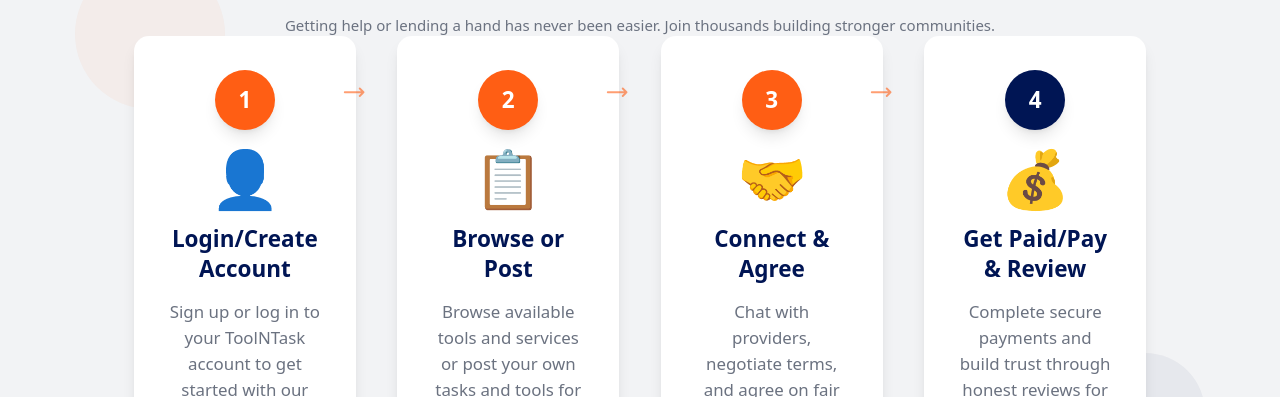
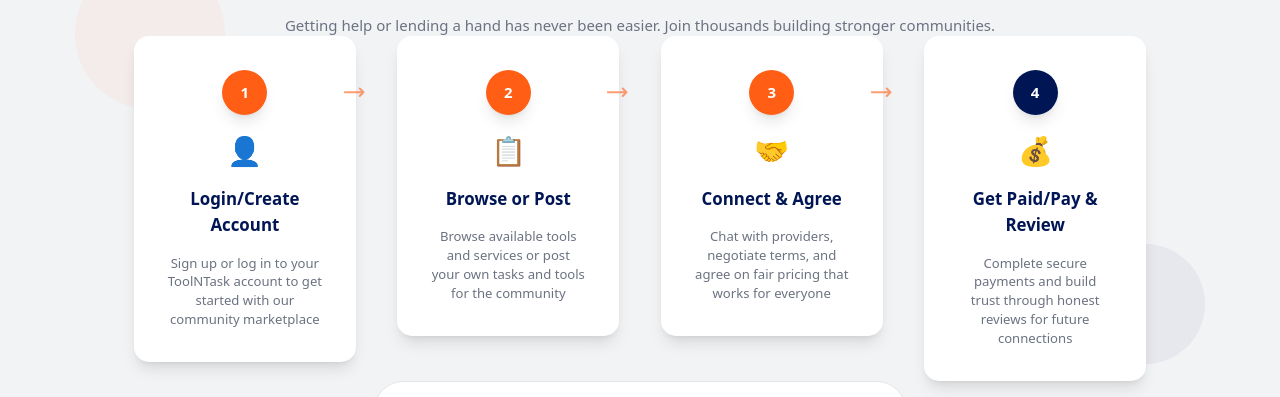
Before and after one commit to SeneshFitzroy/ToolnTask, a Next.js app: page /Home in a window 1280 px wide. Shown: the part 2393-2790 px from the top of the page. Built offline with nearby package versions, Linux system fonts and the light colour scheme; no server answers; the database is empty; a web font is replaced by a local one.

Commit message:
feat: Enhanced pages/Home.tsx,  - Detailed changes: diff --git a/pages/Home.tsx b/pages/Home.tsx index... at 13:27:26.90 Sun 07/20/2025

```diff
--- a/pages/Home.tsx
+++ b/pages/Home.tsx
@@ -497,22 +497,22 @@ export default function Home() {
                   style={{ backgroundColor: theme === 'dark' ? '#001554' : '#FFFFFF' }}
                 >
                   {/* Step Number */}
-                  <div className="w-14 h-14 sm:w-16 sm:h-16 rounded-full flex items-center justify-center text-white font-bold text-xl sm:text-2xl mx-auto mb-5 shadow-lg" style={{ backgroundColor: step.color }}>
+                  <div className="w-10 h-10 sm:w-12 sm:h-12 rounded-full flex items-center justify-center text-white font-bold text-sm sm:text-base mx-auto mb-5 shadow-lg" style={{ backgroundColor: step.color }}>
                     {step.step}
                   </div>
 
                   {/* Icon */}
-                  <div className="text-5xl sm:text-6xl mb-5 transform group-hover:scale-110 transition-transform duration-300">
+                  <div className="text-2xl sm:text-3xl mb-5 transform group-hover:scale-110 transition-transform duration-300">
                     {step.icon}
                   </div>
 
                   {/* Title */}
-                  <h3 className="text-xl sm:text-2xl font-bold mb-4 transform group-hover:scale-105 transition-transform duration-300" style={{ color: theme === 'dark' ? '#FFFFFF' : '#001554' }}>
+                  <h3 className="text-sm sm:text-base lg:text-lg font-bold mb-4 transform group-hover:scale-105 transition-transform duration-300" style={{ color: theme === 'dark' ? '#FFFFFF' : '#001554' }}>
                     {step.title}
                   </h3>
 
                   {/* Description */}
-                  <p className="text-base sm:text-lg leading-relaxed" style={{ color: theme === 'dark' ? '#B3B5BC' : '#6B7280' }}>
+                  <p className="text-xs sm:text-sm leading-relaxed" style={{ color: theme === 'dark' ? '#B3B5BC' : '#6B7280' }}>
                     {step.desc}
                   </p>
 
```
